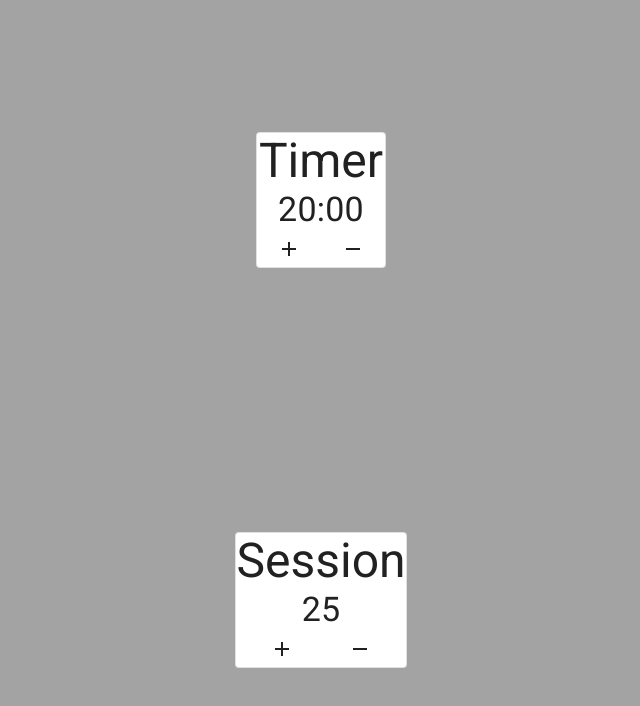
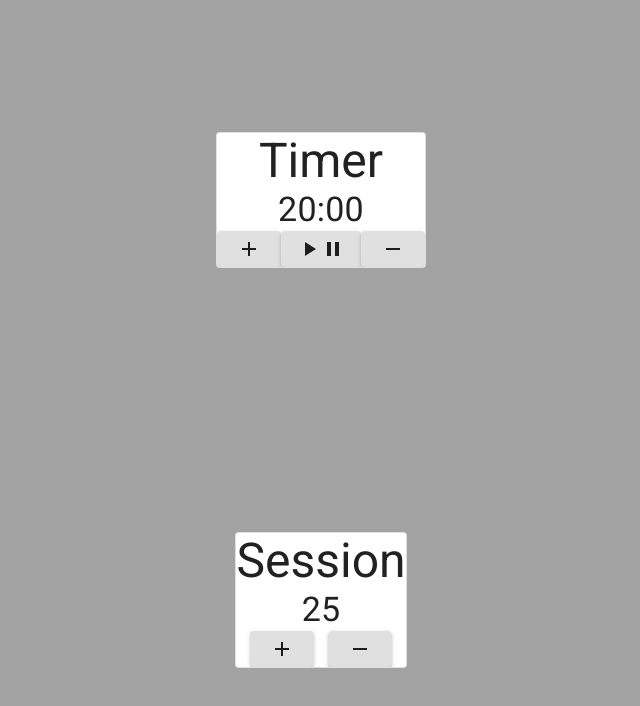
Before and after one commit to mhgamboa/pomodoro-clock, a React (Create React App) app: page / in a window 1280 px wide. Shown: the top 706 px of the page, without its empty margins (319-959 px from the left). Built offline with nearby package versions, Linux system fonts and the light colour scheme.

Commit message:
Add/Update buttons

```diff
--- a/package.json
+++ b/package.json
@@ -5,6 +5,8 @@
   "dependencies": {
     "@material-ui/core": "^4.12.3",
     "@material-ui/icons": "^4.11.2",
+    "@mui/icons-material": "^5.0.0",
+    "@mui/material": "^5.0.0",
     "@testing-library/jest-dom": "^5.14.1",
     "@testing-library/react": "^11.2.7",
     "@testing-library/user-event": "^12.8.3",
--- a/src/App.js
+++ b/src/App.js
@@ -15,16 +15,11 @@ function App() {
 
   useEffect(() => {
     document.title = `${minute}:${second}`;
-  }, []);
+  });
 
   return (
     <main className="app">
-      <Timer
-        minute={minute}
-        second={second}
-        setMinute={setMinute}
-        setSecond={setSecond}
-      />
+      <Timer minute={minute} second={second} setMinute={setMinute} />
       <div className="adjustersContainer">
         <AdjustTimer
           type="Session"
@@ -32,7 +27,6 @@ function App() {
           minute={minute}
           second={second}
           setMinute={setMinute}
-          setSecond={setSecond}
         />
         {/* <AdjustTimer
           type="Break"
@@ -40,7 +34,6 @@ function App() {
           minute={minute}
           second={second}
           setMinute={setMinute}
-          setSecond={setSecond}
         /> */}
       </div>
     </main>
--- a/src/components/AdjustTime.js
+++ b/src/components/AdjustTime.js
@@ -16,10 +16,10 @@ export default function AdjustTime({ type, time }) {
         {time}
       </Typography>
       <div className="plusMinusContainer">
-        <Button className="plus">
+        <Button className="plus" variant="contained">
           <AddIcon />
         </Button>
-        <Button className="minus">
+        <Button className="minus" variant="contained">
           <RemoveIcon />
         </Button>
       </div>
--- a/src/components/Timer.js
+++ b/src/components/Timer.js
@@ -5,9 +5,24 @@ import "../index.css";
 import { Button, Typography, Card } from "@material-ui/core";
 import AddIcon from "@material-ui/icons/Add";
 import RemoveIcon from "@material-ui/icons/Remove";
+import PlayArrowIcon from "@material-ui/icons/PlayArrow";
+import PauseIcon from "@material-ui/icons/Pause";
 
-export default function Timer({ minute, second }) {
+export default function Timer({ minute, second, setMinute }) {
   console.log(minute);
+  function adjustTime(mathOperation) {
+    switch (mathOperation) {
+      case "add":
+        console.log("add");
+        setMinute(minute + 1);
+        break;
+      case "minus":
+        setMinute(minute - 1);
+        break;
+      default:
+        break;
+    }
+  }
   return (
     <Card className="border" variant="outlined">
       <Typography variant="h3" align="center">
@@ -18,10 +33,22 @@ export default function Timer({ minute, second }) {
       </Typography>
 
       <div className="plusMinusContainer">
-        <Button className="plus">
+        <Button
+          className="plus"
+          onClick={() => adjustTime("add")}
+          variant="contained"
+        >
           <AddIcon />
         </Button>
-        <Button className="minus">
+        <Button variant="contained">
+          <PlayArrowIcon />
+          <PauseIcon />
+        </Button>
+        <Button
+          className="minus"
+          onClick={() => adjustTime("minus")}
+          variant="contained"
+        >
           <RemoveIcon />
         </Button>
       </div>
```
Also changed, not shown: 1 other file (tests, documents, lock files or other folders).
